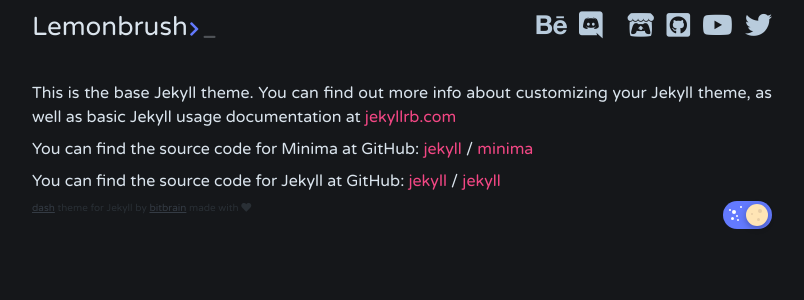
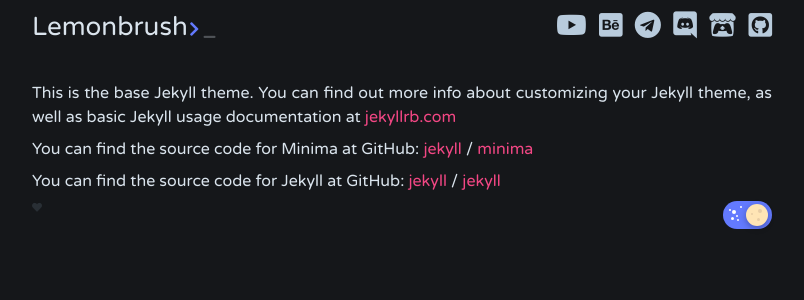
Before and after one commit to Lemonbrush/Lemonbrush.github.io, a Jekyll site: the page built from about.markdown, in a window 1280 px wide. Shown: the top 300 px of the page, without its empty margins (238-1042 px from the left). Built offline with Jekyll 4.4.1, drawn with Linux system fonts in a browser that asks for light colours; nearby versions of some CDN libraries.

Commit message:
correct social links

```diff
--- a/_config.yml
+++ b/_config.yml
@@ -25,27 +25,24 @@
   # generate social links in footer
   # supported colors: green, red, orange, blue, cyan, pink, teal, yellow, indigo, purple
   social_links:
+    - url: https://www.youtube.com/channel/UCtzr1r4OS5p6ZvT2R3umd3Q
+      icon: youtube
+      color: red
     - url: https://www.behance.net/lemonbrush?locale=it_IT
-      icon: behance
+      icon: behance-square
+      color: blue
+    - url: https://t.me/+KXg8D_VXYrZiZWQy
+      icon: telegram
       color: blue
     - url: https://discord.gg/Z4hPB8Bx
       icon: discord
       color: purple
-    - url: mailto:aa_rubtsov@mail.ru
-      icon: mail
-      color: green
     - url: https://lemonbrush.itch.io
       icon: itch-io
       color: red
     - url: https://github.com/Lemonbrush
       icon: github-square
       color: orange
-    - url: https://www.youtube.com/channel/UCtzr1r4OS5p6ZvT2R3umd3Q
-      icon: youtube
-      color: red
-    - url: https://www.google.com/url?sa=t&rct=j&q=&esrc=s&source=web&cd=&cad=rja&uact=8&ved=2ahUKEwj82PHomNb4AhXjCRAIHaJACUIQFnoECAMQAQ&url=https%3A%2F%2Ftwitter.com%2Flemonbrusher&usg=AOvVaw311lkfQsDe7UqKGX_p17dI
-      icon: twitter
-      color: blue
 
   # wether the author box should be displayed
   show_author: true
--- a/_includes/footer.html
+++ b/_includes/footer.html
@@ -1,6 +1,6 @@
 <footer class="site-footer">
   <div class="wrapper">
-    <div class="credits"><a href="https://github.com/bitbrain/jekyll-dash">dash</a> theme for Jekyll by <a href="https://github.com/bitbrain">bitbrain</a> made with <i class="fas fa-heart"></i>
+    <div class="credits"><i class="fas fa-heart"></i>
       {%- include theme-toggle.html -%}
     </div>
   </div>
```
